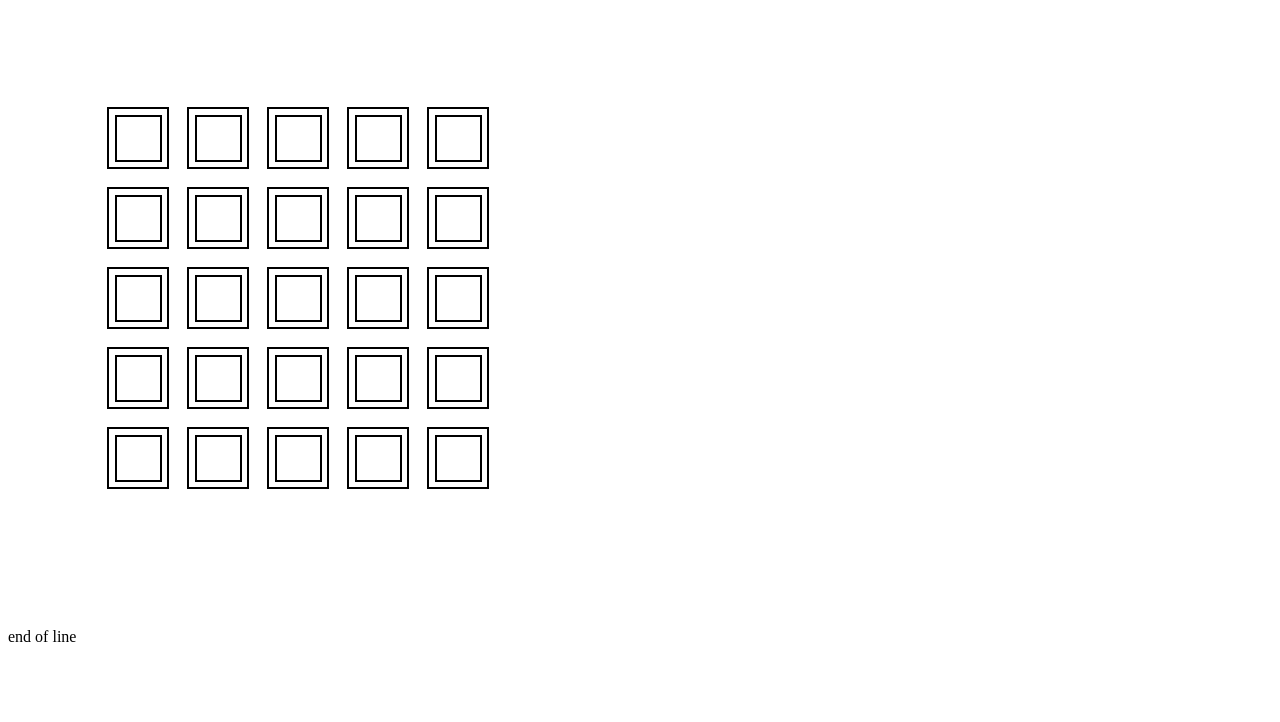
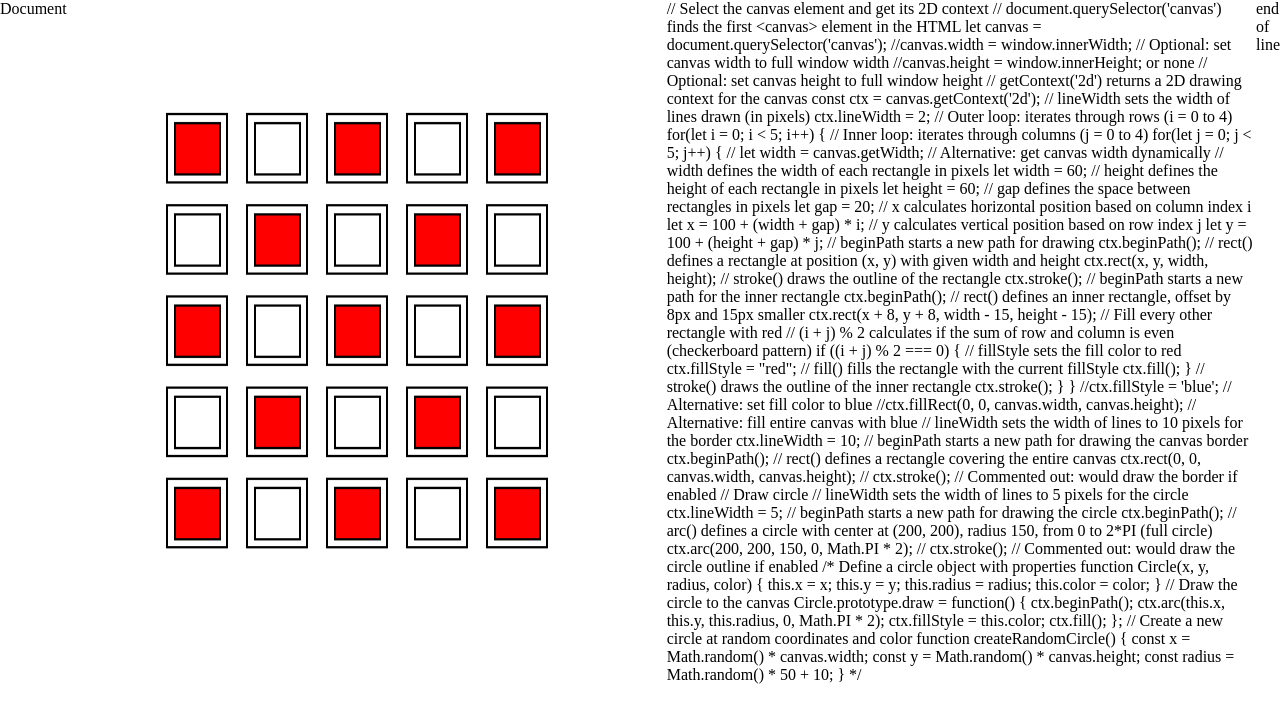
Before and after one commit to Ij888/Modern-JavaScript, a website: page creativecoding/canvas.html in a window 1280 px wide. Drawn offline with Linux system fonts and the light colour scheme.

Commit message:
modifying components: ascertaining app model

```diff
--- a/creativecoding/canvas.html
+++ b/creativecoding/canvas.html
@@ -3,6 +3,7 @@
 <head>
     <meta charset="UTF-8">
     <meta name="viewport" content="width=device-width, initial-scale=1.0">
+    <link rel="stylesheet" href="style.css">
     <title>Document</title>
 </head>
 <body>
@@ -10,50 +11,77 @@
 
     <script>
     // Select the canvas element and get its 2D context
+    // document.querySelector('canvas') finds the first <canvas> element in the HTML
         let canvas = document.querySelector('canvas');
-        //canvas.width = window.innerWidth;
-         //canvas.height = window.innerHeight; or none
+        //canvas.width = window.innerWidth;  // Optional: set canvas width to full window width
+        //canvas.height = window.innerHeight; or none  // Optional: set canvas height to full window height
+        // getContext('2d') returns a 2D drawing context for the canvas
         const ctx = canvas.getContext('2d');
+        // lineWidth sets the width of lines drawn (in pixels)
         ctx.lineWidth = 2;
 
+        // Outer loop: iterates through rows (i = 0 to 4)
         for(let i = 0; i < 5; i++) {
+            // Inner loop: iterates through columns (j = 0 to 4)
             for(let j = 0; j <  5; j++) {
 
-                // let width = canvas.getWidth;
+                // let width = canvas.getWidth;  // Alternative: get canvas width dynamically
+                // width defines the width of each rectangle in pixels
                 let width = 60;
+                // height defines the height of each rectangle in pixels
                 let height = 60;
+                // gap defines the space between rectangles in pixels
                 let gap = 20;
+                // x calculates horizontal position based on column index i
                 let x = 100 + (width + gap) * i;
+                // y calculates vertical position based on row index j
                 let y = 100 + (height + gap) * j;
 
-        ctx.beginPath();
-            //line below makes the canvas responsive
-          //  ctx.rect(canvas.width * 0.05, canvas.height * 0.1, canvas.width * 0.5, canvas.height * 0.5);
-        ctx.rect(x, y, width, height);
-        ctx.stroke();
+                // beginPath starts a new path for drawing
+                ctx.beginPath();
+                // rect() defines a rectangle at position (x, y) with given width and height
+                ctx.rect(x, y, width, height);
+                // stroke() draws the outline of the rectangle
+                ctx.stroke();
 
+                // beginPath starts a new path for the inner rectangle
+                ctx.beginPath();
+                // rect() defines an inner rectangle, offset by 8px and 15px smaller
+                ctx.rect(x + 8, y + 8, width - 15, height - 15);
 
-        ctx.beginPath();
-        ctx.rect(x + 8, y + 8, width - 15, height - 15);
-        //ctx.strokeStyle = "red"
-        ctx.stroke();
+                // Fill every other rectangle with red
+                // (i + j) % 2 calculates if the sum of row and column is even (checkerboard pattern)
+                if ((i + j) % 2 === 0) {
+                    // fillStyle sets the fill color to red
+                    ctx.fillStyle = "red";
+                    // fill() fills the rectangle with the current fillStyle
+                    ctx.fill();
+                }
+                // stroke() draws the outline of the inner rectangle
+                ctx.stroke();
 
             }
         }
 
-        //ctx.fillStyle = 'blue';
-        //ctx.fillRect(0, 0, canvas.width, canvas.height);
+        //ctx.fillStyle = 'blue';  // Alternative: set fill color to blue
+        //ctx.fillRect(0, 0, canvas.width, canvas.height);  // Alternative: fill entire canvas with blue
+        // lineWidth sets the width of lines to 10 pixels for the border
         ctx.lineWidth = 10;
+        // beginPath starts a new path for drawing the canvas border
         ctx.beginPath();
+        // rect() defines a rectangle covering the entire canvas
         ctx.rect(0, 0, canvas.width, canvas.height);
-       // ctx.stroke();
+        // ctx.stroke();  // Commented out: would draw the border if enabled
 
 
         // Draw circle
+        // lineWidth sets the width of lines to 5 pixels for the circle
         ctx.lineWidth = 5;
+        // beginPath starts a new path for drawing the circle
         ctx.beginPath();
+        // arc() defines a circle with center at (200, 200), radius 150, from 0 to 2*PI (full circle)
         ctx.arc(200, 200, 150, 0, Math.PI * 2);
-       // ctx.stroke();
+        // ctx.stroke();  // Commented out: would draw the circle outline if enabled
 
 
         /* Define a circle object with properties
--- /dev/null
+++ b/creativecoding/style.css
@@ -0,0 +1,7 @@
+*{
+    margin: 0;
+    padding: 0;
+    scroll-behavior: smooth;
+    display: flex;
+
+}
```
Also changed, not shown: creativecoding/app.js (line endings or trailing spaces).
